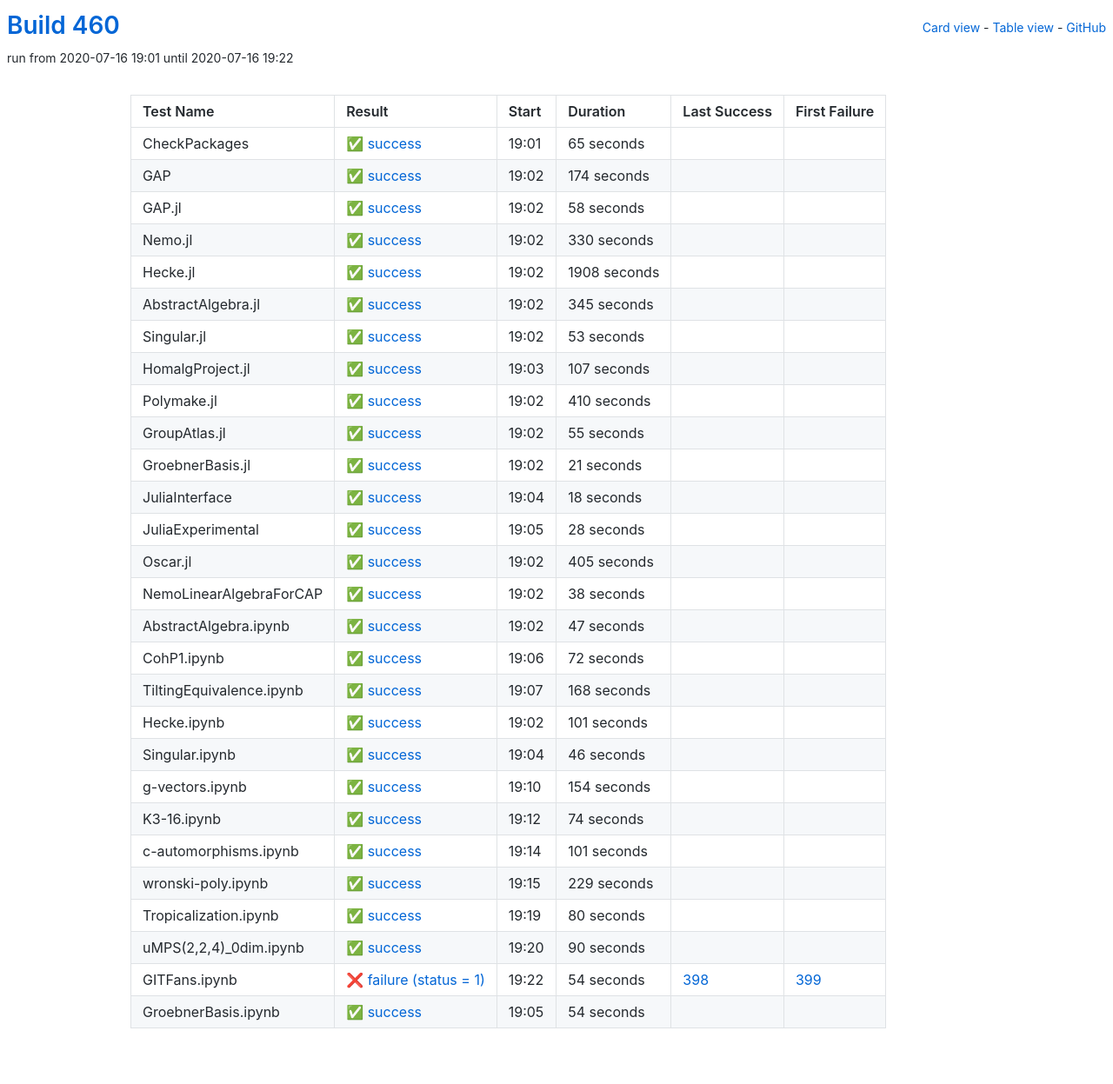
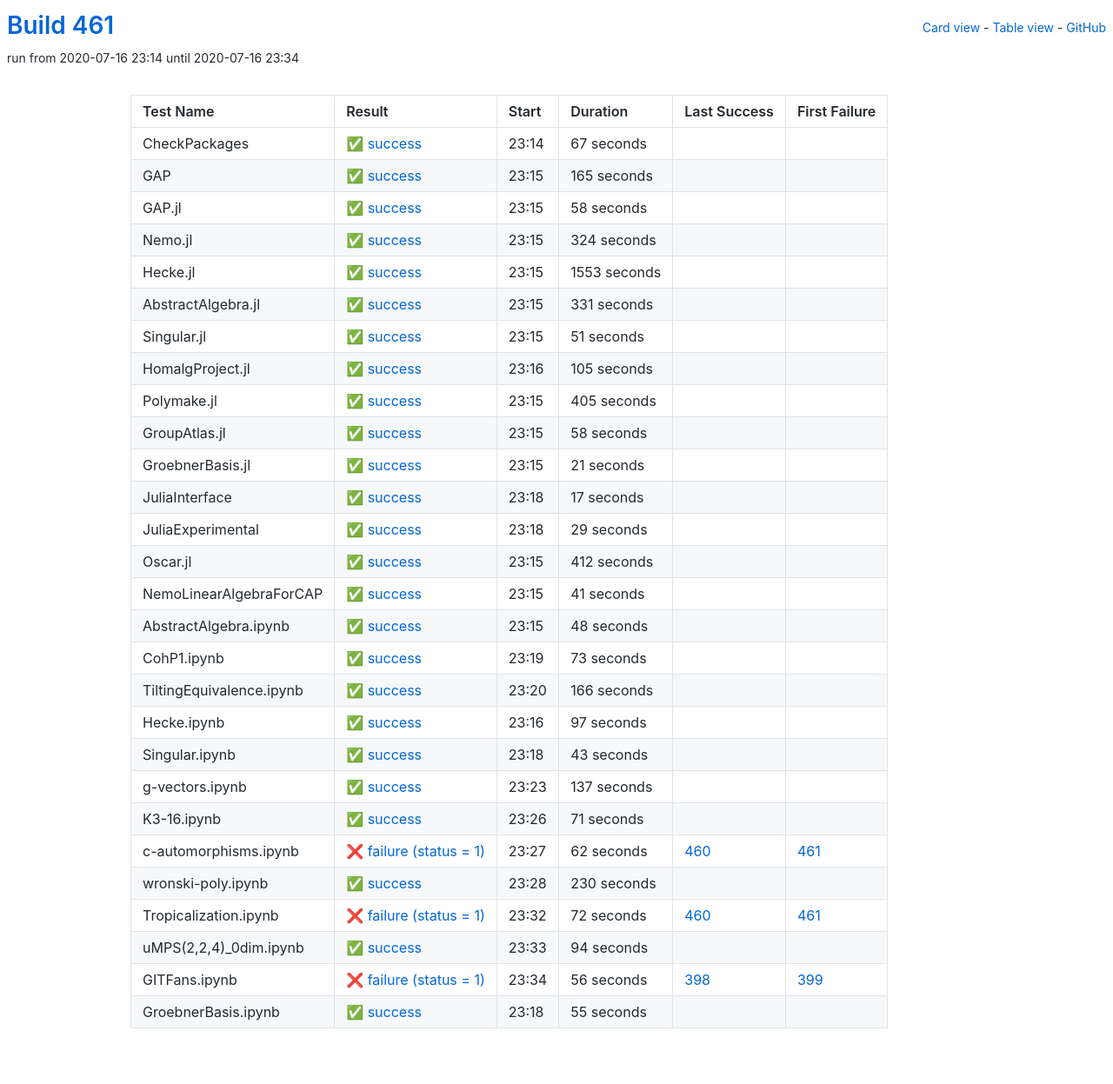
Before and after one commit to oscar-system/oscar-ci-status-stable, a Jekyll site: the page built from table.html, in a window 1280 px wide. Shown: the whole page at 87% size. Built offline with Jekyll 4.4.1, drawn with Linux system fonts in a browser that asks for light colours.

Commit message:
Build #461

```diff
--- a/_data/ci.yml
+++ b/_data/ci.yml
@@ -1,6 +1,6 @@
 ---
-build: 460
-build_url: https://oscarci.mathematik.uni-kl.de/job/oscar-stable/460/
+build: 461
+build_url: https://oscarci.mathematik.uni-kl.de/job/oscar-stable/461/
 job: oscar-stable
 organization: oscar-system
 repo: oscar-ci-status-stable
@@ -8,32 +8,32 @@ repourl: https://github.com/oscar-system/oscar-ci-status-stable
 tests:
 - name: CheckPackages
   id: checkpackages
-  log: https://oscarci.mathematik.uni-kl.de/job/oscar-stable/460/artifact/logs/build-460/CheckPackages.log
-  start: 2020-07-16 19:01
+  log: https://oscarci.mathematik.uni-kl.de/job/oscar-stable/461/artifact/logs/build-461/CheckPackages.log
+  start: 2020-07-16 23:14
   success: true
   exitcode: 0
   status: success
-  duration: 65
+  duration: 67
   last_success: false
   last_success_url:
   first_failure: false
   first_failure_url:
 - name: GAP
   id: gap
-  log: https://oscarci.mathematik.uni-kl.de/job/oscar-stable/460/artifact/logs/build-460/GAP.log
-  start: 2020-07-16 19:02
+  log: https://oscarci.mathematik.uni-kl.de/job/oscar-stable/461/artifact/logs/build-461/GAP.log
+  start: 2020-07-16 23:15
   success: true
   exitcode: 0
   status: success
-  duration: 174
+  duration: 165
   last_success: false
   last_success_url:
   first_failure: false
   first_failure_url:
 - name: GAP.jl
   id: gap-jl
-  log: https://oscarci.mathematik.uni-kl.de/job/oscar-stable/460/artifact/logs/build-460/GAP.jl.log
-  start: 2020-07-16 19:02
+  log: https://oscarci.mathematik.uni-kl.de/job/oscar-stable/461/artifact/logs/build-461/GAP.jl.log
+  start: 2020-07-16 23:15
   success: true
   exitcode: 0
   status: success
@@ -44,92 +44,92 @@ tests:
   first_failure_url:
 - name: Nemo.jl
   id: nemo-jl
-  log: https://oscarci.mathematik.uni-kl.de/job/oscar-stable/460/artifact/logs/build-460/Nemo.jl.log
-  start: 2020-07-16 19:02
+  log: https://oscarci.mathematik.uni-kl.de/job/oscar-stable/461/artifact/logs/build-461/Nemo.jl.log
+  start: 2020-07-16 23:15
   success: true
   exitcode: 0
   status: success
-  duration: 330
+  duration: 324
   last_success: false
   last_success_url:
   first_failure: false
   first_failure_url:
 - name: Hecke.jl
   id: hecke-jl
-  log: https://oscarci.mathematik.uni-kl.de/job/oscar-stable/460/artifact/logs/build-460/Hecke.jl.log
-  start: 2020-07-16 19:02
+  log: https://oscarci.mathematik.uni-kl.de/job/oscar-stable/461/artifact/logs/build-461/Hecke.jl.log
+  start: 2020-07-16 23:15
   success: true
   exitcode: 0
   status: success
-  duration: 1908
+  duration: 1553
   last_success: false
   last_success_url:
   first_failure: false
   first_failure_url:
 - name: AbstractAlgebra.jl
   id: abstractalgebra-jl
-  log: https://oscarci.mathematik.uni-kl.de/job/oscar-stable/460/artifact/logs/build-460/AbstractAlgebra.jl.log
-  start: 2020-07-16 19:02
+  log: https://oscarci.mathematik.uni-kl.de/job/oscar-stable/461/artifact/logs/build-461/AbstractAlgebra.jl.log
+  start: 2020-07-16 23:15
   success: true
   exitcode: 0
   status: success
-  duration: 345
+  duration: 331
   last_success: false
   last_success_url:
   first_failure: false
   first_failure_url:
 - name: Singular.jl
   id: singular-jl
-  log: https://oscarci.mathematik.uni-kl.de/job/oscar-stable/460/artifact/logs/build-460/Singular.jl.log
-  start: 2020-07-16 19:02
+  log: https://oscarci.mathematik.uni-kl.de/job/oscar-stable/461/artifact/logs/build-461/Singular.jl.log
+  start: 2020-07-16 23:15
   success: true
   exitcode: 0
   status: success
-  duration: 53
+  duration: 51
   last_success: false
   last_success_url:
   first_failure: false
   first_failure_url:
 - name: HomalgProject.jl
   id: homalgproject-jl
-  log: https://oscarci.mathematik.uni-kl.de/job/oscar-stable/460/artifact/logs/build-460/HomalgProject.jl.log
-  start: 2020-07-16 19:03
+  log: https://oscarci.mathematik.uni-kl.de/job/oscar-stable/461/artifact/logs/build-461/HomalgProject.jl.log
+  start: 2020-07-16 23:16
   success: true
   exitcode: 0
   status: success
-  duration: 107
+  duration: 105
   last_success: false
   last_success_url:
   first_failure: false
   first_failure_url:
 - name: Polymake.jl
   id: polymake-jl
-  log: https://oscarci.mathematik.uni-kl.de/job/oscar-stable/460/artifact/logs/build-460/Polymake.jl.log
-  start: 2020-07-16 19:02
+  log: https://oscarci.mathematik.uni-kl.de/job/oscar-stable/461/artifact/logs/build-461/Polymake.jl.log
+  start: 2020-07-16 23:15
   success: true
   exitcode: 0
   status: success
-  duration: 410
+  duration: 405
   last_success: false
   last_success_url:
   first_failure: false
   first_failure_url:
 - name: GroupAtlas.jl
   id: groupatlas-jl
-  log: https://oscarci.mathematik.uni-kl.de/job/oscar-stable/460/artifact/logs/build-460/GroupAtlas.jl.log
-  start: 2020-07-16 19:02
+  log: https://oscarci.mathematik.uni-kl.de/job/oscar-stable/461/artifact/logs/build-461/GroupAtlas.jl.log
+  start: 2020-07-16 23:15
   success: true
   exitcode: 0
   status: success
-  duration: 55
+  duration: 58
   last_success: false
   last_success_url:
   first_failure: false
   first_failure_url:
 - name: GroebnerBasis.jl
   id: groebnerbasis-jl
-  log: https://oscarci.mathematik.uni-kl.de/job/oscar-stable/460/artifact/logs/build-460/GroebnerBasis.jl.log
-  start: 2020-07-16 19:02
+  log: https://oscarci.mathematik.uni-kl.de/job/oscar-stable/461/artifact/logs/build-461/GroebnerBasis.jl.log
+  start: 2020-07-16 23:15
   success: true
   exitcode: 0
   status: success
@@ -140,204 +140,204 @@ tests:
   first_failure_url:
 - name: JuliaInterface
   id: juliainterface
-  log: https://oscarci.mathematik.uni-kl.de/job/oscar-stable/460/artifact/logs/build-460/JuliaInterface.log
-  start: 2020-07-16 19:04
+  log: https://oscarci.mathematik.uni-kl.de/job/oscar-stable/461/artifact/logs/build-461/JuliaInterface.log
+  start: 2020-07-16 23:18
   success: true
   exitcode: 0
   status: success
-  duration: 18
+  duration: 17
   last_success: false
   last_success_url:
   first_failure: false
   first_failure_url:
 - name: JuliaExperimental
   id: juliaexperimental
-  log: https://oscarci.mathematik.uni-kl.de/job/oscar-stable/460/artifact/logs/build-460/JuliaExperimental.log
-  start: 2020-07-16 19:05
+  log: https://oscarci.mathematik.uni-kl.de/job/oscar-stable/461/artifact/logs/build-461/JuliaExperimental.log
+  start: 2020-07-16 23:18
   success: true
   exitcode: 0
   status: success
-  duration: 28
+  duration: 29
   last_success: false
   last_success_url:
   first_failure: false
   first_failure_url:
 - name: Oscar.jl
   id: oscar-jl
-  log: https://oscarci.mathematik.uni-kl.de/job/oscar-stable/460/artifact/logs/build-460/Oscar.jl.log
-  start: 2020-07-16 19:02
+  log: https://oscarci.mathematik.uni-kl.de/job/oscar-stable/461/artifact/logs/build-461/Oscar.jl.log
+  start: 2020-07-16 23:15
   success: true
   exitcode: 0
   status: success
-  duration: 405
+  duration: 412
   last_success: false
   last_success_url:
   first_failure: false
   first_failure_url:
 - name: NemoLinearAlgebraForCAP
   id: nemolinearalgebraforcap
-  log: https://oscarci.mathematik.uni-kl.de/job/oscar-stable/460/artifact/logs/build-460/NemoLinearAlgebraForCAP.log
-  start: 2020-07-16 19:02
+  log: https://oscarci.mathematik.uni-kl.de/job/oscar-stable/461/artifact/logs/build-461/NemoLinearAlgebraForCAP.log
+  start: 2020-07-16 23:15
   success: true
   exitcode: 0
   status: success
-  duration: 38
+  duration: 41
   last_success: false
   last_success_url:
   first_failure: false
   first_failure_url:
 - name: AbstractAlgebra.ipynb
   id: abstractalgebra-ipynb
-  log: https://oscarci.mathematik.uni-kl.de/job/oscar-stable/460/artifact/logs/build-460/AbstractAlgebra.ipynb.log
-  start: 2020-07-16 19:02
+  log: https://oscarci.mathematik.uni-kl.de/job/oscar-stable/461/artifact/logs/build-461/AbstractAlgebra.ipynb.log
+  start: 2020-07-16 23:15
   success: true
   exitcode: 0
   status: success
-  duration: 47
+  duration: 48
   last_success: false
   last_success_url:
   first_failure: false
   first_failure_url:
 - name: CohP1.ipynb
   id: cohp1-ipynb
-  log: https://oscarci.mathematik.uni-kl.de/job/oscar-stable/460/artifact/logs/build-460/CohP1.ipynb.log
-  start: 2020-07-16 19:06
+  log: https://oscarci.mathematik.uni-kl.de/job/oscar-stable/461/artifact/logs/build-461/CohP1.ipynb.log
+  start: 2020-07-16 23:19
   success: true
   exitcode: 0
   status: success
-  duration: 72
+  duration: 73
   last_success: false
   last_success_url:
   first_failure: false
   first_failure_url:
 - name: TiltingEquivalence.ipynb
   id: tiltingequivalence-ipynb
-  log: https://oscarci.mathematik.uni-kl.de/job/oscar-stable/460/artifact/logs/build-460/TiltingEquivalence.ipynb.log
-  start: 2020-07-16 19:07
+  log: https://oscarci.mathematik.uni-kl.de/job/oscar-stable/461/artifact/logs/build-461/TiltingEquivalence.ipynb.log
+  start: 2020-07-16 23:20
   success: true
   exitcode: 0
   status: success
-  duration: 168
+  duration: 166
   last_success: false
   last_success_url:
   first_failure: false
   first_failure_url:
 - name: Hecke.ipynb
   id: hecke-ipynb
-  log: https://oscarci.mathematik.uni-kl.de/job/oscar-stable/460/artifact/logs/build-460/Hecke.ipynb.log
-  start: 2020-07-16 19:02
+  log: https://oscarci.mathematik.uni-kl.de/job/oscar-stable/461/artifact/logs/build-461/Hecke.ipynb.log
+  start: 2020-07-16 23:16
   success: true
   exitcode: 0
   status: success
-  duration: 101
+  duration: 97
   last_success: false
   last_success_url:
   first_failure: false
   first_failure_url:
 - name: Singular.ipynb
   id: singular-ipynb
-  log: https://oscarci.mathematik.uni-kl.de/job/oscar-stable/460/artifact/logs/build-460/Singular.ipynb.log
-  start: 2020-07-16 19:04
+  log: https://oscarci.mathematik.uni-kl.de/job/oscar-stable/461/artifact/logs/build-461/Singular.ipynb.log
+  start: 2020-07-16 23:18
   success: true
   exitcode: 0
   status: success
-  duration: 46
+  duration: 43
   last_success: false
   last_success_url:
   first_failure: false
   first_failure_url:
 - name: g-vectors.ipynb
   id: g-vectors-ipynb
-  log: https://oscarci.mathematik.uni-kl.de/job/oscar-stable/460/artifact/logs/build-460/g-vectors.ipynb.log
-  start: 2020-07-16 19:10
+  log: https://oscarci.mathematik.uni-kl.de/job/oscar-stable/461/artifact/logs/build-461/g-vectors.ipynb.log
+  start: 2020-07-16 23:23
   success: true
   exitcode: 0
   status: success
-  duration: 154
+  duration: 137
   last_success: false
   last_success_url:
   first_failure: false
   first_failure_url:
 - name: K3-16.ipynb
   id: k3-16-ipynb
-  log: https://oscarci.mathematik.uni-kl.de/job/oscar-stable/460/artifact/logs/build-460/K3-16.ipynb.log
-  start: 2020-07-16 19:12
+  log: https://oscarci.mathematik.uni-kl.de/job/oscar-stable/461/artifact/logs/build-461/K3-16.ipynb.log
+  start: 2020-07-16 23:26
   success: true
   exitcode: 0
   status: success
-  duration: 74
+  duration: 71
   last_success: false
   last_success_url:
   first_failure: false
   first_failure_url:
 - name: c-automorphisms.ipynb
   id: c-automorphisms-ipynb
-  log: https://oscarci.mathematik.uni-kl.de/job/oscar-stable/460/artifact/logs/build-460/c-automorphisms.ipynb.log
-  start: 2020-07-16 19:14
+  log: https://oscarci.mathematik.uni-kl.de/job/oscar-stable/461/artifact/logs/build-461/c-automorphisms.ipynb.log
+  start: 2020-07-16 23:27
+  success: false
+  exitcode: 1
+  status: failure
+  duration: 62
+  last_success: 460
+  last_success_url: https://oscarci.mathematik.uni-kl.de/job/oscar-stable/460/
+  first_failure: 461
+  first_failure_url: https://oscarci.mathematik.uni-kl.de/job/oscar-stable/461/
+- name: wronski-poly.ipynb
+  id: wronski-poly-ipynb
+  log: https://oscarci.mathematik.uni-kl.de/job/oscar-stable/461/artifact/logs/build-461/wronski-poly.ipynb.log
+  start: 2020-07-16 23:28
   success: true
   exitcode: 0
   status: success
-  duration: 101
-  last_success: false
-  last_success_url:
-  first_failure: false
-  first_failure_url:
-- name: wronski-poly.ipynb
-  id: wronski-poly-ipynb
-  log: https://oscarci.mathematik.uni-kl.de/job/oscar-stable/460/artifact/logs/build-460/wronski-poly.ipynb.log
-  start: 2020-07-16 19:15
-  success: true
-  exitcode: 0
-  status: success
-  duration: 229
+  duration: 230
   last_success: false
   last_success_url:
   first_failure: false
   first_failure_url:
 - name: Tropicalization.ipynb
   id: tropicalization-ipynb
-  log: https://oscarci.mathematik.uni-kl.de/job/oscar-stable/460/artifact/logs/build-460/Tropicalization.ipynb.log
-  start: 2020-07-16 19:19
+  log: https://oscarci.mathematik.uni-kl.de/job/oscar-stable/461/artifact/logs/build-461/Tropicalization.ipynb.log
+  start: 2020-07-16 23:32
+  success: false
+  exitcode: 1
+  status: failure
+  duration: 72
+  last_success: 460
+  last_success_url: https://oscarci.mathematik.uni-kl.de/job/oscar-stable/460/
+  first_failure: 461
+  first_failure_url: https://oscarci.mathematik.uni-kl.de/job/oscar-stable/461/
+- name: uMPS(2,2,4)_0dim.ipynb
+  id: umps-2-2-4-0dim-ipynb
+  log: https://oscarci.mathematik.uni-kl.de/job/oscar-stable/461/artifact/logs/build-461/uMPS-2-2-4-_0dim.ipynb.log
+  start: 2020-07-16 23:33
   success: true
   exitcode: 0
   status: success
-  duration: 80
-  last_success: false
-  last_success_url:
-  first_failure: false
-  first_failure_url:
-- name: uMPS(2,2,4)_0dim.ipynb
-  id: umps-2-2-4-0dim-ipynb
-  log: https://oscarci.mathematik.uni-kl.de/job/oscar-stable/460/artifact/logs/build-460/uMPS-2-2-4-_0dim.ipynb.log
-  start: 2020-07-16 19:20
-  success: true
-  exitcode: 0
-  status: success
-  duration: 90
+  duration: 94
   last_success: false
   last_success_url:
   first_failure: false
   first_failure_url:
 - name: GITFans.ipynb
   id: gitfans-ipynb
-  log: https://oscarci.mathematik.uni-kl.de/job/oscar-stable/460/artifact/logs/build-460/GITFans.ipynb.log
-  start: 2020-07-16 19:22
+  log: https://oscarci.mathematik.uni-kl.de/job/oscar-stable/461/artifact/logs/build-461/GITFans.ipynb.log
+  start: 2020-07-16 23:34
   success: false
   exitcode: 1
   status: failure
-  duration: 54
+  duration: 56
   last_success: 398
   last_success_url: https://oscarci.mathematik.uni-kl.de/job/oscar-stable/398/
   first_failure: 399
   first_failure_url: https://oscarci.mathematik.uni-kl.de/job/oscar-stable/399/
 - name: GroebnerBasis.ipynb
   id: groebnerbasis-ipynb
-  log: https://oscarci.mathematik.uni-kl.de/job/oscar-stable/460/artifact/logs/build-460/GroebnerBasis.ipynb.log
-  start: 2020-07-16 19:05
+  log: https://oscarci.mathematik.uni-kl.de/job/oscar-stable/461/artifact/logs/build-461/GroebnerBasis.ipynb.log
+  start: 2020-07-16 23:18
   success: true
   exitcode: 0
   status: success
-  duration: 54
+  duration: 55
   last_success: false
   last_success_url:
   first_failure: false
```
Also changed, not shown: README.md.
